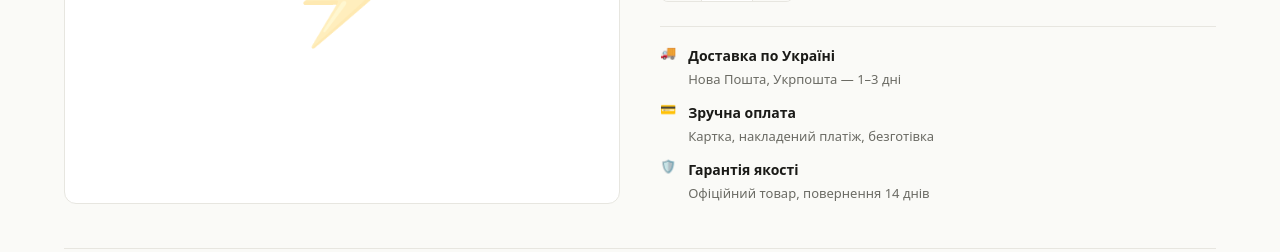
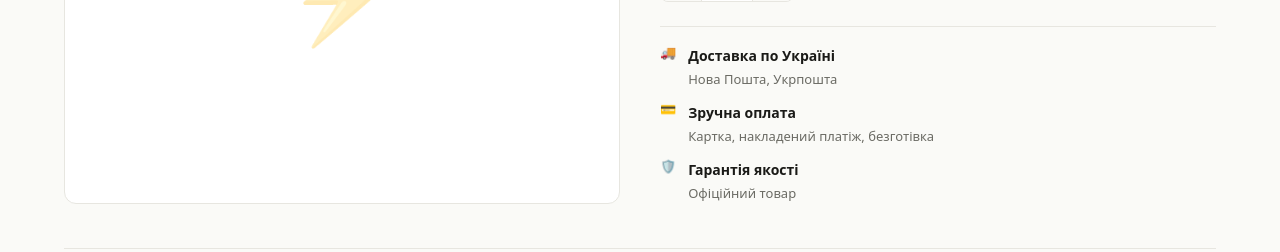
Before and after one commit to toxa8949-cmd/Dobrobud, a Next.js app: page /product/elektrovelosiped-275 in a window 1280 px wide. Shown: the part 345-597 px from the top of the page. Built offline with nearby package versions, Linux system fonts and the light colour scheme; no server answers; the database is empty.

Commit message:
Add files via upload

```diff
--- a/app/product/[slug]/page.tsx
+++ b/app/product/[slug]/page.tsx
@@ -12,6 +12,9 @@ const SPEC_LABELS: Record<string, string> = {
   range_km: 'Запас ходу',
   power_w: 'Потужність',
   battery: 'Акумулятор',
+  battery_type: 'Тип акумулятора',
+  model: 'Модель',
+  wheel: 'Колеса',
   volume_ml: "Об'єм",
   type: 'Тип',
   for: 'Призначення',
@@ -55,8 +58,9 @@ export default async function ProductPage({ params }: { params: Promise<{ slug:
 
   // Характеристики: впорядковано, з людськими назвами, артикул/категорія в кінці
   const order = ['speed_kmh', 'range_km', 'power_w', 'battery', 'voltage', 'battery_count', 'volume_ml', 'type', 'for', 'subcategory', 'article'];
+  const HIDDEN_SPECS = ['source_url'];
   const specEntries = Object.entries(p.specs)
-    .filter(([, v]) => v != null && v !== '' && v !== 0)
+    .filter(([k, v]) => v != null && v !== '' && v !== 0 && !HIDDEN_SPECS.includes(k))
     .sort(([a], [b]) => {
       const ia = order.indexOf(a); const ib = order.indexOf(b);
       return (ia === -1 ? 99 : ia) - (ib === -1 ? 99 : ib);
@@ -98,9 +102,9 @@ export default async function ProductPage({ params }: { params: Promise<{ slug:
           <BuyBox id={p.id} slug={p.slug} title={p.title} price={p.price ?? 0} inStock={p.in_stock} />
 
           <div className="perks">
-            <div className="perk"><span className="perk-ico">🚚</span><div><strong>Доставка по Україні</strong><span>Нова Пошта, Укрпошта — 1–3 дні</span></div></div>
+            <div className="perk"><span className="perk-ico">🚚</span><div><strong>Доставка по Україні</strong><span>Нова Пошта, Укрпошта</span></div></div>
             <div className="perk"><span className="perk-ico">💳</span><div><strong>Зручна оплата</strong><span>Картка, накладений платіж, безготівка</span></div></div>
-            <div className="perk"><span className="perk-ico">🛡️</span><div><strong>Гарантія якості</strong><span>Офіційний товар, повернення 14 днів</span></div></div>
+            <div className="perk"><span className="perk-ico">🛡️</span><div><strong>Гарантія якості</strong><span>Офіційний товар</span></div></div>
           </div>
         </div>
       </div>
```
